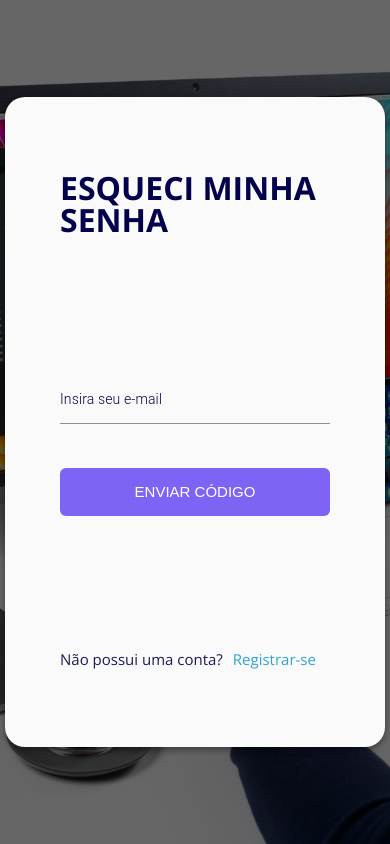
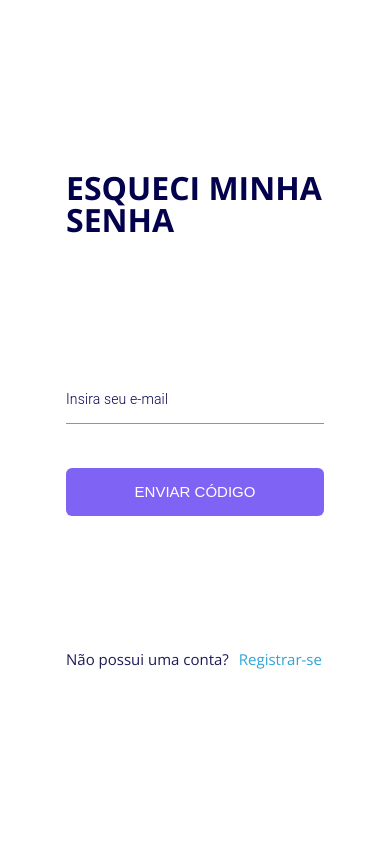
Before and after one commit to Fabricio-valadares/front_end_case_one, a React (Create React App) app: page /forgot in a window 390 px wide. Built offline with nearby package versions, Linux system fonts and the light colour scheme.

Commit message:
feature: mobile page forgot and register

```diff
--- a/src/pages/ForgotPassword/style.ts
+++ b/src/pages/ForgotPassword/style.ts
@@ -1,6 +1,5 @@
-import styled from "styled-components"
-import { TextField } from "@material-ui/core"
-
+import styled from "styled-components";
+import { TextField } from "@material-ui/core";
 
 export const Container = styled.main`
   width: 100vw;
@@ -14,10 +13,16 @@ export const DivForm = styled.div`
   min-height: 77%;
   max-height: 500px;
 
-    background-color: #fafafa;
+  background-color: #fff;
   padding: 75px 55px 80px 55px;
-    box-shadow: 0 3px 6px rgba(0,0,0,0.16), 0 3px 6px rgba(0,0,0,0.23);
+  box-shadow: 0 3px 6px rgba(0, 0, 0, 0.16), 0 3px 6px rgba(0, 0, 0, 0.23);
   border-radius: 20px;
+
+  @media (max-width: 420px) {
+    box-shadow: none;
+    padding: 75px 0px 80px 0px;
+    min-width: 258px;
+  }
 `;
 
 export const ContainerForm = styled.div`
@@ -29,6 +34,10 @@ export const ContainerForm = styled.div`
   justify-content: center;
   position: absolute;
   top: 0;
+
+  @media (max-width: 420px) {
+    background-color: #fff;
+  }
 `;
 
 export const DivContent = styled.div`
@@ -47,7 +56,7 @@ export const DivFiled = styled.div`
 `;
 
 export const Button = styled.button`
-    background-color: #7F63F4;
+  background-color: #7f63f4;
   color: #fff;
   width: 100%;
   height: 48px;
@@ -68,14 +77,13 @@ export const Button = styled.button`
 `;
 
 export const Title = styled.h1`
-    color: #03014C;
+  color: #03014c;
   font-weight: bold;
   font-size: 32px;
   margin-bottom: 5px;
 `;
 
 export const TextFieldStyled = styled(TextField)`
-
   .MuiInput-formControl {
     margin: 24px 0;
     font-weight: 300;
@@ -84,7 +92,7 @@ export const TextFieldStyled = styled(TextField)`
   .MuiFormLabel-root {
     font-size: 14px;
     font-weight: 300;
-        color: #03014C;
+    color: #03014c;
     margin-bottom: 10px;
   }
 `;
--- a/src/pages/Login/style.ts
+++ b/src/pages/Login/style.ts
@@ -1,6 +1,5 @@
-import styled from "styled-components"
-import { TextField } from "@material-ui/core"
-
+import styled from "styled-components";
+import { TextField } from "@material-ui/core";
 
 export const Container = styled.main`
   width: 100vw;
@@ -14,15 +13,15 @@ export const DivForm = styled.div`
   min-height: 77%;
   max-height: 500px;
 
-    background-color: #fafafa;
+  background-color: #fff;
   padding: 75px 55px 80px 55px;
-    box-shadow: 0 3px 6px rgba(0,0,0,0.16), 0 3px 6px rgba(0,0,0,0.23);
+  box-shadow: 0 3px 6px rgba(0, 0, 0, 0.16), 0 3px 6px rgba(0, 0, 0, 0.23);
   border-radius: 20px;
 
-
-    @media (max-width: 406px) {
+  @media (max-width: 420px) {
     box-shadow: none;
-        padding: 75px 58px 80px 65px;
+    padding: 75px 0px 80px 0px;
+    min-width: 258px;
   }
 `;
 
@@ -36,7 +35,7 @@ export const ContainerForm = styled.div`
   position: absolute;
   top: 0;
 
-    @media (max-width: 406px) {
+  @media (max-width: 420px) {
     background-color: #fff;
   }
 `;
@@ -57,7 +56,7 @@ export const DivFiled = styled.div`
 `;
 
 export const Button = styled.button`
-    background-color: #7F63F4;
+  background-color: #7f63f4;
   color: #fff;
   width: 100%;
   height: 48px;
@@ -78,7 +77,7 @@ export const Button = styled.button`
 `;
 
 export const Title = styled.h1`
-    color: #03014C;
+  color: #03014c;
   font-weight: bold;
   font-size: 32px;
   margin-bottom: 5px;
@@ -89,7 +88,6 @@ export const SubTitle = styled.p`
 `;
 
 export const TextFieldStyled = styled(TextField)`
-
   .MuiInput-formControl {
     margin: 24px 0;
     font-weight: 300;
@@ -98,7 +96,7 @@ export const TextFieldStyled = styled(TextField)`
   .MuiFormLabel-root {
     font-size: 14px;
     font-weight: 300;
-        color: #03014C;
+    color: #03014c;
     margin-bottom: 10px;
   }
 `;
@@ -114,7 +112,6 @@ export const Span = styled.p`
   cursor: pointer;
 `;
 
-
 export const TextForgot = styled.p`
   font-size: 15px;
   text-align: center;
--- a/src/pages/Register/style.ts
+++ b/src/pages/Register/style.ts
@@ -1,6 +1,5 @@
-import styled from "styled-components"
-import { TextField } from "@material-ui/core"
-
+import styled from "styled-components";
+import { TextField } from "@material-ui/core";
 
 export const Container = styled.main`
   width: 100vw;
@@ -14,10 +13,16 @@ export const DivForm = styled.div`
   min-height: 77%;
   max-height: 500px;
 
-    background-color: #fafafa;
+  background-color: #fff;
   padding: 40px 55px 80px 55px;
-    box-shadow: 0 3px 6px rgba(0,0,0,0.16), 0 3px 6px rgba(0,0,0,0.23);
+  box-shadow: 0 3px 6px rgba(0, 0, 0, 0.16), 0 3px 6px rgba(0, 0, 0, 0.23);
   border-radius: 20px;
+
+  @media (max-width: 420px) {
+    box-shadow: none;
+    padding: 75px 0px 80px 0px;
+    min-width: 258px;
+  }
 `;
 
 export const ContainerForm = styled.div`
@@ -29,6 +34,10 @@ export const ContainerForm = styled.div`
   justify-content: center;
   position: absolute;
   top: 0;
+
+  @media (max-width: 420px) {
+    background-color: #fff;
+  }
 `;
 
 export const DivContent = styled.div`
@@ -47,7 +56,7 @@ export const DivFiled = styled.div`
 `;
 
 export const Button = styled.button`
-    background-color: #7F63F4;
+  background-color: #7f63f4;
   color: #fff;
   width: 100%;
   height: 48px;
@@ -68,14 +77,13 @@ export const Button = styled.button`
 `;
 
 export const Title = styled.h1`
-    color: #03014C;
+  color: #03014c;
   font-weight: bold;
   font-size: 32px;
   margin: 20px 0 13px 0;
 `;
 
 export const TextFieldStyled = styled(TextField)`
-
   .MuiInput-formControl {
     margin: 16px 0;
     font-weight: 300;
@@ -84,7 +92,7 @@ export const TextFieldStyled = styled(TextField)`
   .MuiFormLabel-root {
     font-size: 14px;
     font-weight: 300;
-        color: #03014C;
+    color: #03014c;
     margin-bottom: 10px;
   }
 `;
```
Lines whose indentation alone changed are shown as unchanged.
